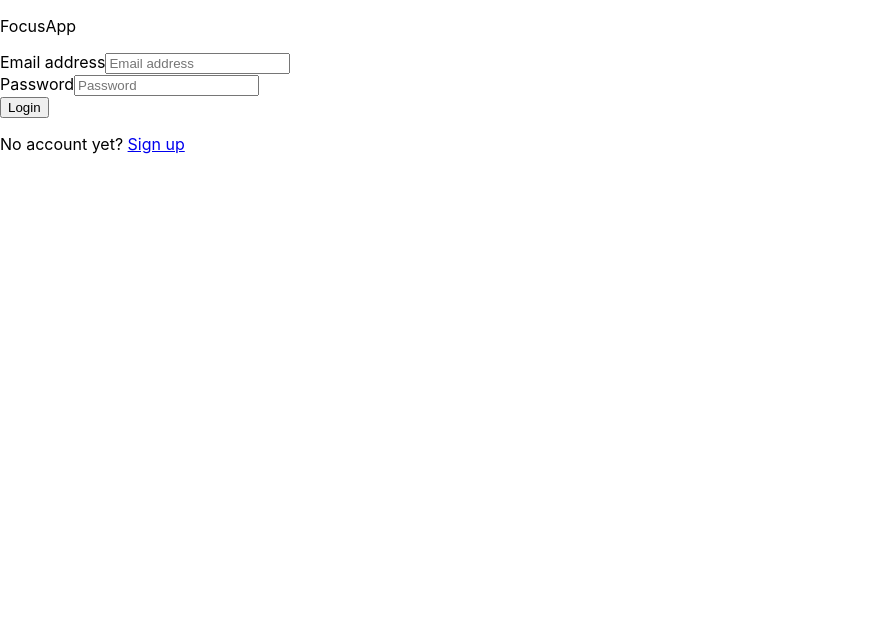
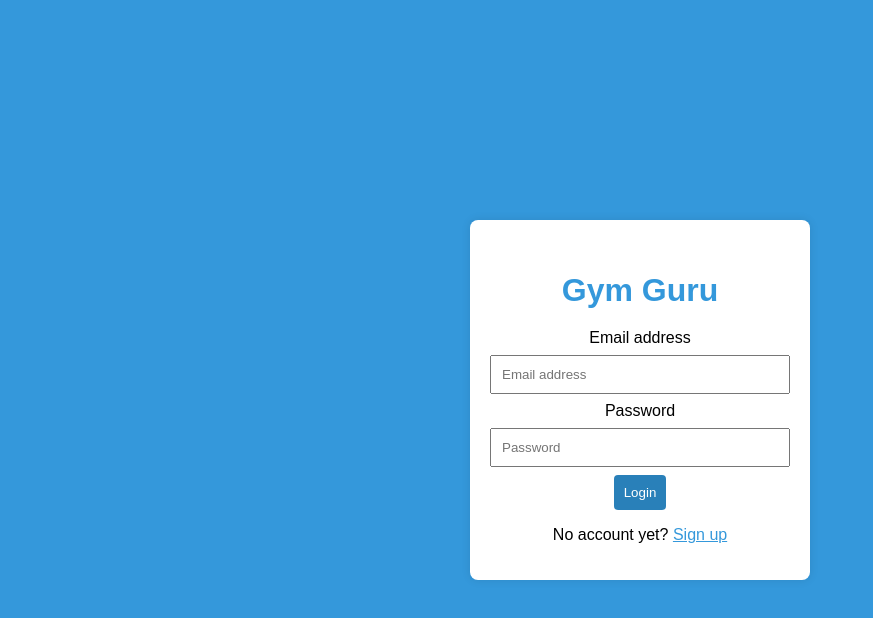
Before and after one commit to aaron3993/gym-guru, a React (Create React App) app: page /login in a window 1280 px wide. Shown: the top 618 px of the page, without its empty margins (0-873 px from the left). Built offline with nearby package versions, Linux system fonts and the light colour scheme; no server answers.

Commit message:
styled login and register components

```diff
--- /dev/null
+++ b/src/components/Login/Login.css
@@ -0,0 +1,46 @@
+body {
+    margin: 0;
+    padding: 0;
+    display: flex;
+    justify-content: center;
+    align-items: center;
+    height: 100vh;
+    background-color: #3498db;
+    font-family: Arial, sans-serif;
+  }
+
+  .title {
+    font-size: 2em;
+    font-weight: bold;
+    color: #3498db;
+    margin-bottom: 20px;
+  }
+
+  .login-container {
+    background-color: #ffffff;
+    padding: 20px;
+    border-radius: 8px;
+    box-shadow: 0 0 10px rgba(0, 0, 0, 0.1);
+    width: 300px;
+    text-align: center;
+  }
+
+  .login-container input {
+    width: 100%;
+    padding: 10px;
+    margin: 8px 0;
+    box-sizing: border-box;
+  }
+
+  .login-container button {
+    background-color: #2980b9;
+    color: #ffffff;
+    padding: 10px;
+    border: none;
+    border-radius: 4px;
+    cursor: pointer;
+  }
+
+  .login-container a {
+    color: #3498db;
+  }
--- a/src/components/Login/Login.js
+++ b/src/components/Login/Login.js
@@ -2,6 +2,7 @@
 import {  signInWithEmailAndPassword   } from 'firebase/auth';
 import { auth } from '../../firebase';
 import { NavLink, useNavigate } from 'react-router-dom'
+import "./Login.css"
 
 const Login = () => {
     const navigate = useNavigate();
@@ -27,56 +28,46 @@
 
     return(
         <>
-            <main >
+            <main>
                 <section>
-                    <div>
-                        <p> FocusApp </p>
-
+                    <div className="login-container">
+                    <p className='title'>Gym Guru</p>
                     <form>
                         <div>
-                                <label htmlFor="email-address">
-                                    Email address
-                                </label>
+                        <label htmlFor="email-address">Email address</label>
                         <input
                             id="email-address"
                             name="email"
                             type="email"
                             required
                             placeholder="Email address"
-                                    onChange={(e)=>setEmail(e.target.value)}
+                            onChange={(e) => setEmail(e.target.value)}
                         />
                         </div>
 
                         <div>
-                                <label htmlFor="password">
-                                    Password
-                                </label>
+                        <label htmlFor="password">Password</label>
                         <input
                             id="password"
                             name="password"
                             type="password"
                             required
                             placeholder="Password"
-                                    onChange={(e)=>setPassword(e.target.value)}
+                            onChange={(e) => setPassword(e.target.value)}
                         />
                         </div>
 
                         <div>
-                                <button
-                                    onClick={onLogin}
-                                >
-                                    Login
-                                </button>
+                        <button onClick={onLogin}>Login</button>
                         </div>
                     </form>
 
                     <p className="text-sm text-white text-center">
-                            No account yet? {' '}
-                            <NavLink to="/signup">
+                        No account yet?{' '}
+                        <NavLink to="/register">
                         Sign up
                         </NavLink>
                     </p>
-
                     </div>
                 </section>
             </main>
--- /dev/null
+++ b/src/components/Register/Register.css
@@ -0,0 +1,46 @@
+.title {
+    font-size: 2em;
+    font-weight: bold;
+    color: #3498db;
+    margin-bottom: 20px;
+  }
+
+  .signup-container {
+    background-color: #ffffff;
+    padding: 20px;
+    border-radius: 8px;
+    box-shadow: 0 0 10px rgba(0, 0, 0, 0.1);
+    width: 300px;
+    text-align: center;
+  }
+
+  .signup-container h1 {
+    font-size: 2em;
+    font-weight: bold;
+    color: #2c3e50;
+    margin-bottom: 20px;
+  }
+
+  .signup-container label {
+    color: #ecf0f1;
+  }
+
+  .signup-container input {
+    width: 100%;
+    padding: 10px;
+    margin: 8px 0;
+    box-sizing: border-box;
+  }
+
+  .signup-container button {
+    background-color: #2980b9;
+    color: #ffffff;
+    padding: 10px;
+    border: none;
+    border-radius: 4px;
+    cursor: pointer;
+  }
+
+  .signup-container a {
+    color: #3498db;
+  }
--- a/src/components/Register/Register.js
+++ b/src/components/Register/Register.js
@@ -2,8 +2,9 @@
 import { NavLink, useNavigate } from 'react-router-dom';
 import {  createUserWithEmailAndPassword  } from 'firebase/auth';
 import { auth } from '../../firebase';
+import "./Register.css"
 
-const Signup = () => {
+const Register = () => {
     const navigate = useNavigate();
 
     const [email, setEmail] = useState('')
@@ -33,9 +34,9 @@
   return (
     <main >
         <section>
-            <div>
+            <div className="signup-container">
                 <div>
-                    <h1> FocusApp </h1>
+                    <p className='title'> Gym Guru </p>
                     <form>
                         <div>
                             <label htmlFor="email-address">
@@ -87,4 +88,4 @@
   )
 }
 
-export default Signup
+export default Register
```
Lines whose indentation alone changed are shown as unchanged.
